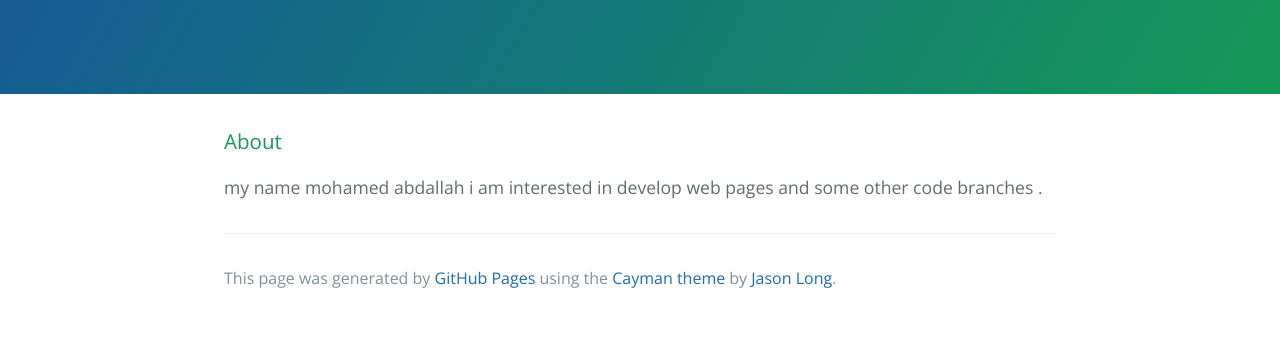
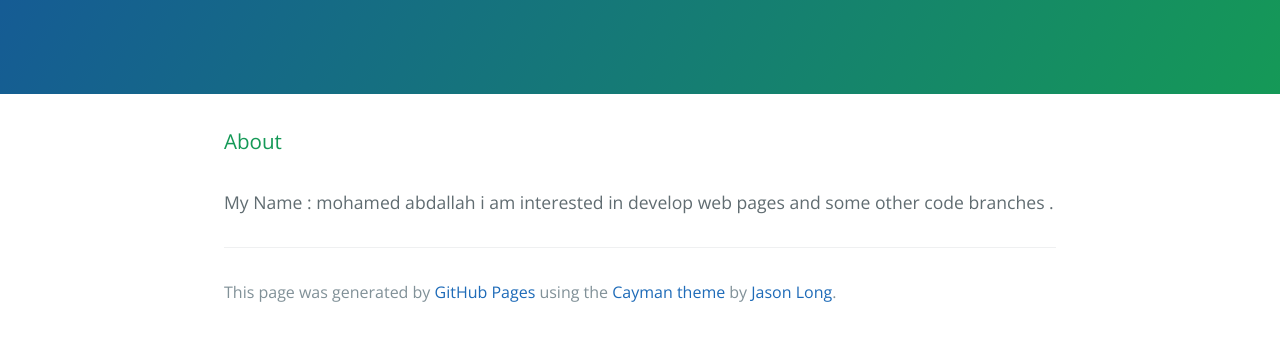
Before and after one commit to mo7amed-3bdalla7/mo7amed-3bdalla7.github.io, a plain HTML site: page index.html in a window 1280 px wide. Shown: the part 176-516 px from the top of the page. Drawn offline with nearby package versions, Linux system fonts and the light colour scheme.

Commit message:
Update index.html

```diff
--- a/index.html
+++ b/index.html
@@ -19,7 +19,8 @@
       <h3>
 <a id="welcome-to-github-pages" class="anchor" href="#welcome-to-github-pages" aria-hidden="true"><span class="octicon octicon-link"></span></a>About</h3>
 
-<p>my name mohamed abdallah  i am interested in develop web pages and some other code branches .</p>
+<p><h2></h2>My Name :  mohamed abdallah </h2>
+i am interested in develop web pages and some other code branches .</p>
 
 
       <footer class="site-footer">
```
